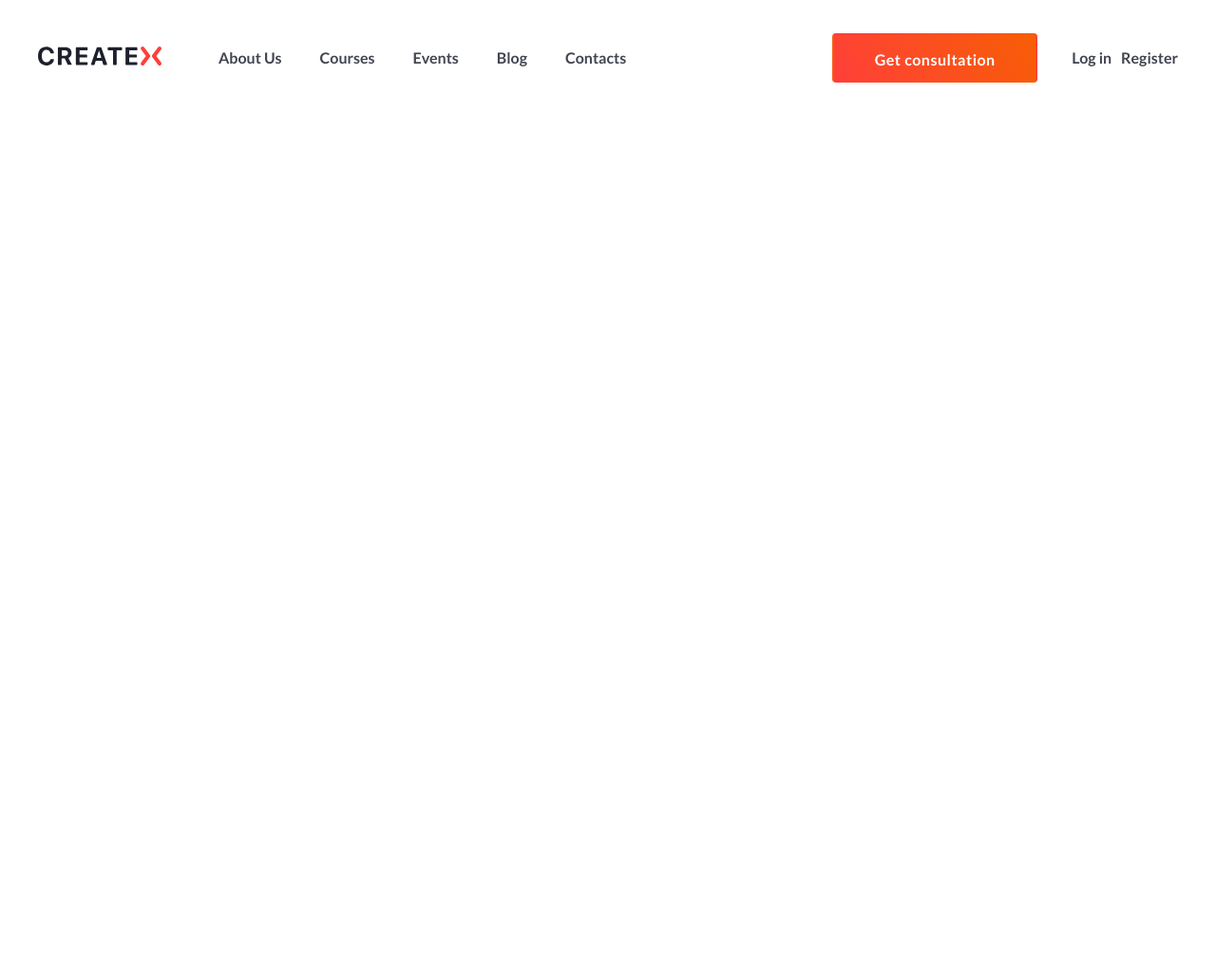
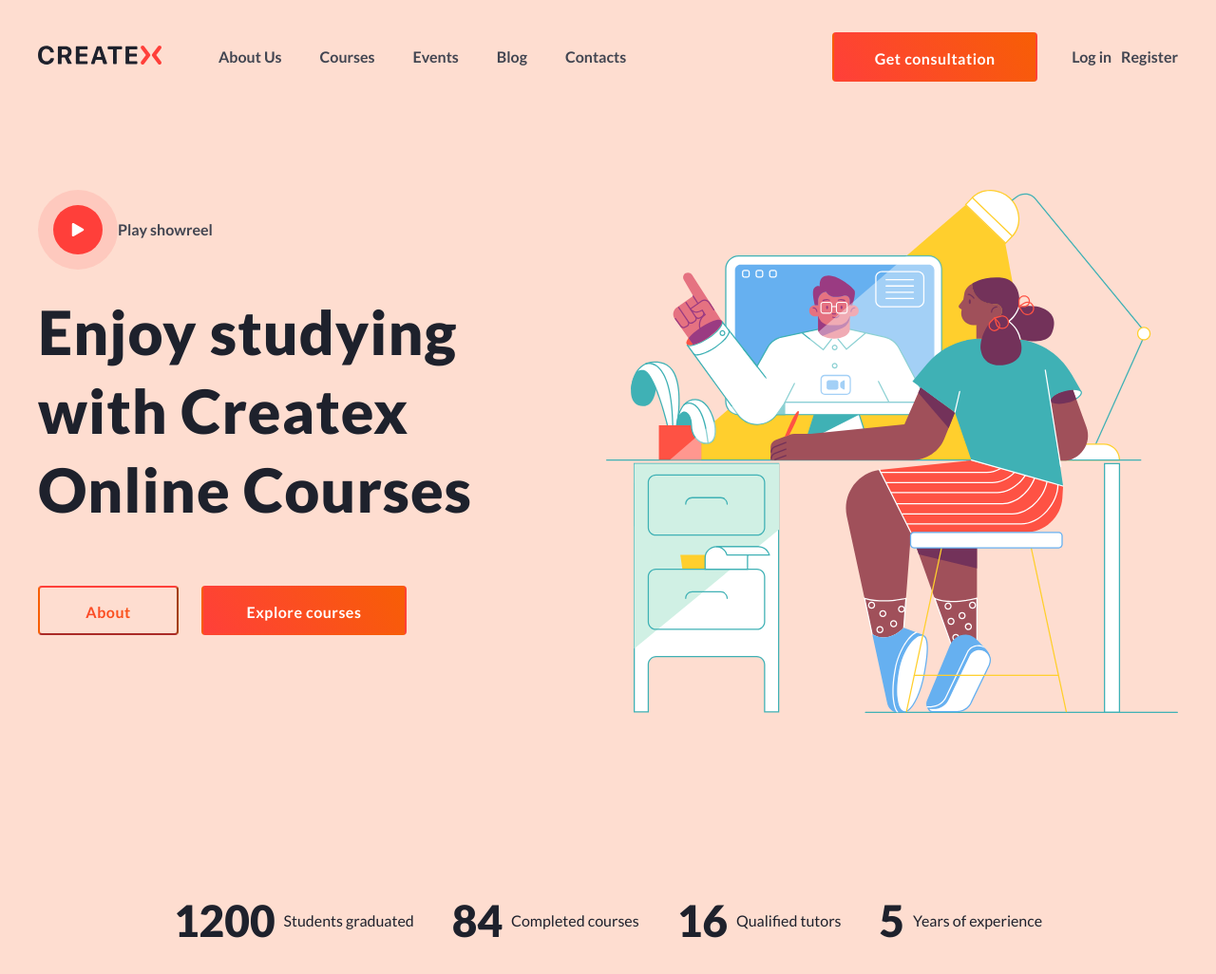
Before and after one commit to jakeyevgen/free-online-test-website, a plain HTML site: page index.html in a window 1280 px wide. Shown: the whole page at 95% size. Before the commit the page ends 800 px from the top, so only its background shows below. Drawn offline with nearby package versions, Linux system fonts and the light colour scheme.

Commit message:
Update 3

```diff
--- a/css/styles.css
+++ b/css/styles.css
@@ -48,6 +48,10 @@ body {
 
 .header {
     padding: 35px 0;
+    position: absolute;
+    top: 60px;
+    left: 50%;
+    transform: translate(-50%, -50%);
 }
 
 .menu-styles {
@@ -121,12 +125,171 @@ body {
     border-color: transparent;
 }
 
-/* .icon-person::before {
-    content: '';
-    content: url('../images/sprite/sprite.svg#icon-Person');
+.icon-person {
+    /* content: ''; */
     width: 20px;
-    height: auto;
-    display: inline-block;
-} */
+    height: 20px;
+    background-size: contain;
+    background-image: url("../images/sprite/sprite.svg#twitter");
+}
 
 /* ============== Navbar-basic =============== */
+
+/* ===============  Hero  ===================== */
+.background {
+    width: 100vw;
+    height: 1080px;
+    /* background: linear-gradient(55.95deg, #FF3F3A 0%, #F75E05 100%);
+    opacity: 0.2; */
+    background-color: rgb(254, 221, 208)
+}
+
+.hero {
+    padding-top: 200px;
+}
+
+.hero-title {
+    max-width: 496px;
+    height: 249px;
+    /* left: 344px;
+    top: 318px; */
+    font-style: normal;
+    font-weight: 900;
+    font-size: 64px;
+    line-height: 130%;
+    display: flex;
+    align-items: center;
+    letter-spacing: 1px;
+    color: #1E212C;
+}
+
+.hero-title-margin {
+    margin-bottom: 60px;
+    /* margin-right: 180px; */
+}
+
+.btn-about-font {
+    font-style: normal;
+    font-weight: 700;
+    font-size: 16px;
+    line-height: 3.25;
+    display: flex;
+    align-items: center;
+    text-align: center;
+    letter-spacing: 0.5px;
+    background: linear-gradient(55.95deg, #FF3F3A 0%, #F75E05 100%);
+    -webkit-background-clip: text;
+    -webkit-text-fill-color: transparent;
+    background-clip: text;
+    /* text-fill-color: transparent; */
+}
+
+.btn-about-style {
+    display: flex;
+    flex-direction: column;
+    align-items: center;
+    padding: 0px 40px;
+    gap: 10px;
+    width: 148px;
+    height: 52px;
+    border-radius: 4px;
+    border-color: rgba(255, 63, 58, 1) rgba(247, 94, 5, 1);
+}
+
+.button-flex {
+    display: flex;
+}
+
+.btn-about-margin {
+    margin-right: 24px;
+}
+
+.hero-flex {
+    display: flex;
+    margin-bottom: 189px;
+}
+
+.illustration-hero {
+    display: block;
+    width: 602px;
+    height: auto;
+    /* margin-top: 126px; */
+    margin-left: auto;
+}
+
+.play-flex {
+    display: flex;
+    align-items: center;
+}
+
+.play-circle {
+    position: relative;
+    margin-bottom: 24px;
+}
+
+.test {
+    display: flex;
+    flex-direction: column;
+
+}
+
+.circle {
+    width: 84px;
+    height: 84px;
+    border-radius: 50%;
+    background: #FF3F3A;
+    opacity: 0.12;
+}
+
+.polygon {
+    fill: #FFFFFF;
+    border-radius: 1px;
+}
+
+.play-link {
+    position: absolute;
+    top: 42px;
+    left: 42px;
+    transform: translate(-50%, -50%);
+    /* margin: 42px 42px; */
+    display: flex;
+    justify-content: center;
+    align-items: center;
+    width: 52px;
+    height: 52px;
+    border-radius: 50%;
+    background: #FF3F3A;
+    /* transition: background-color 250ms cubic-bezier(0.4, 0, 0.2, 1), fill 250ms cubic-bezier(0.4, 0, 0.2, 1); */
+}
+
+.explanation-flex {
+    display: flex;
+    margin: 0 auto;
+}
+
+.explanation-gap {
+    margin-right: 40px;
+}
+
+.explanation-styles {
+    font-style: normal;
+    font-weight: 400;
+    font-size: 16px;
+    line-height: 160%;
+    display: flex;
+    align-items: center;
+    color: #1E212C;
+}
+
+.exp-digit-styles {
+    font-style: normal;
+    font-weight: 900;
+    font-size: 46px;
+    line-height: 130%;
+    display: flex;
+    align-items: center;
+    text-align: center;
+    color: #1E212C;
+}
+
+/* ===============  /Hero  ===================== */
--- a/index.html
+++ b/index.html
@@ -38,12 +38,65 @@
 				<div class="loginn-btn-flex">
 					<button class="btn-margin-left btn btn-font btn-style" type="button">Get consultation</button>
 					<ul class="menu-login">
-						<li class="list"><a class="link menu-styles icon-person" href="#">Log in</a></li>
+						<li class="list"
+							><a class="link menu-styles" href="#"><i class="icon-person"></i>Log in</a></li
+						>
 						<li class="list"><a class="link menu-styles" href="#">Register</a></li>
 					</ul>
 				</div>
 			</div>
 		</header>
 		<!-- ========  /Navbar-basic  ========= -->
+		<main>
+			<!-- ========  Hero  ============ -->
+			<section class="hero background">
+				<div class="container">
+					<div class="test">
+						<div class="hero-flex">
+							<div class="">
+								<div class="play-circle play-flex">
+									<div class="circle"></div>
+									<a href="#" class="play-link">
+										<svg class="play-icon" width="16" height="16">
+											<use class="polygon" href="./images/sprite/polygon.svg#polygon"></use>
+										</svg>
+									</a>
+									<p class="menu-styles">Play showreel</p>
+								</div>
+								<h1 class="hero-title hero-title-margin">Enjoy studying with Createx Online Courses</h1>
+								<div class="button-flex">
+									<button type="button" class="btn btn-about-font btn-about-style btn-about-margin">About us</button>
+									<button type="button" class="btn btn-font btn-style">Explore courses</button>
+								</div>
+							</div>
+							<div class="illustration-hero">
+								<img class="" src="./images/hero/illustration.svg" alt="Alternative text"
+							</div>
+						</div>
+					</div>
+					<ul class="explanation-flex list">
+						<li>
+							<p class="explanation-gap explanation-styles"
+								><span class="exp-digit-styles">1200&nbsp;</span>Students graduated</p
+							>
+						</li>
+						<li>
+							<p class="explanation-gap explanation-styles"
+								><span class="exp-digit-styles">84&nbsp;</span>Completed courses</p
+							>
+						</li>
+						<li>
+							<p class="explanation-gap explanation-styles"
+								><span class="exp-digit-styles">16&nbsp;</span>Qualified tutors</p
+							>
+						</li>
+						<li
+							><p class="explanation-styles"><span class="exp-digit-styles">5&nbsp;</span>Years of experience</p>
+						</li>
+					</ul>
+				</div>
+			</section>
+			<!-- ========  /Hero  ============ -->
+		</main>
 	</body>
 </html>
```
Also changed, not shown: images/hero/illustration.svg (added), images/sprite/polygon.svg (added).
